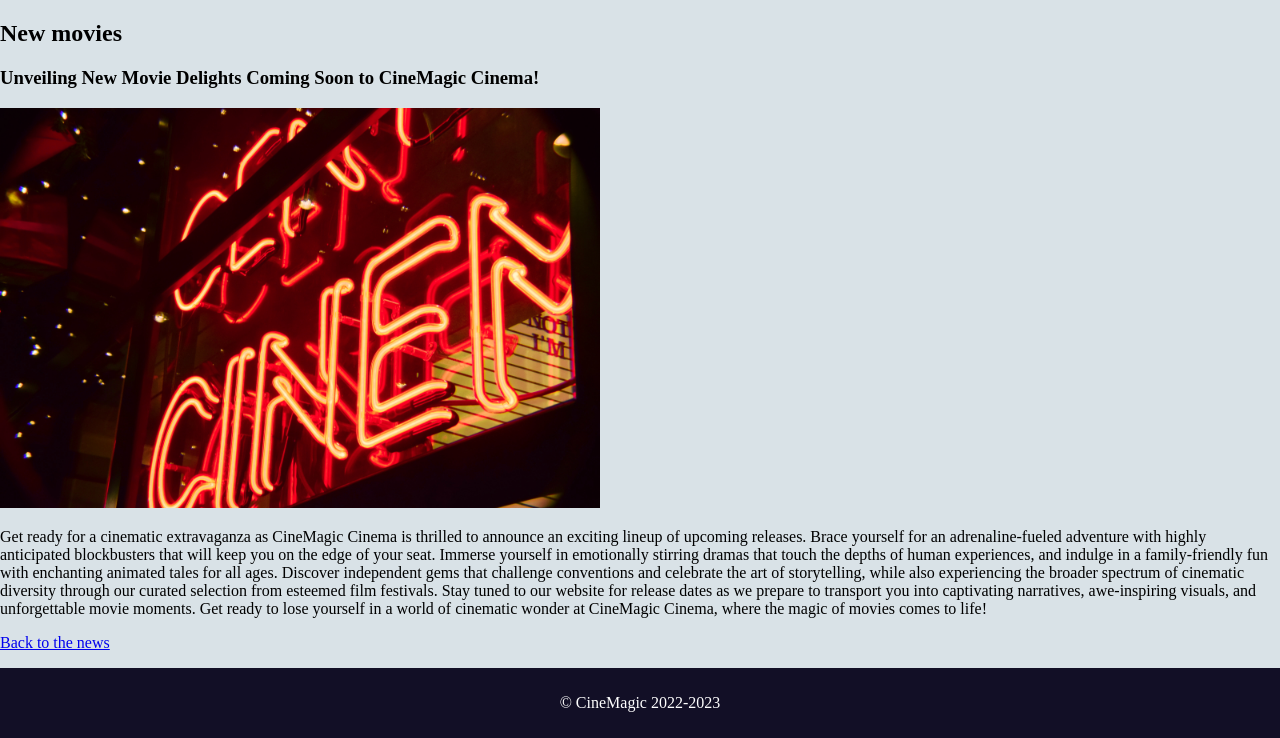
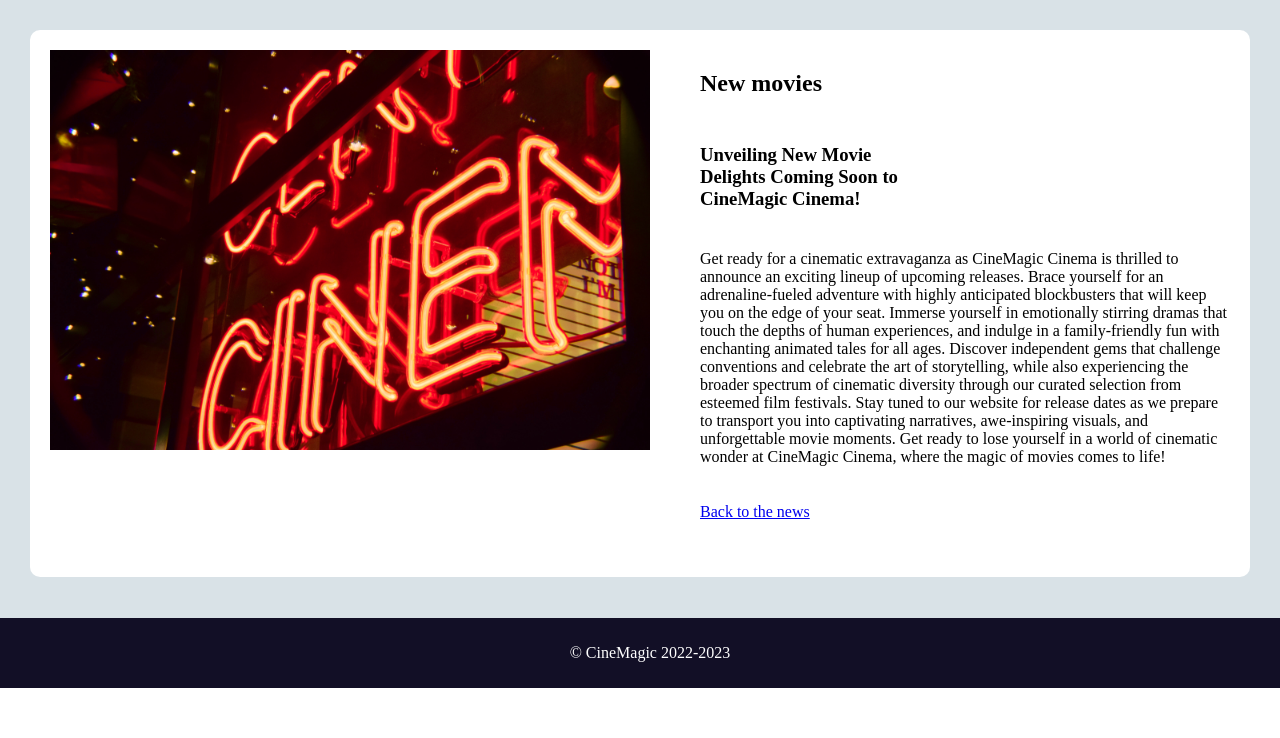
Before and after one commit to chamomil/MTDweb-ap, a Django app: page /articles/2/ in a window 1280 px wide; the page is wider, and only the part inside the window is pictured. Shown: the part 112-850 px from the top of that part. After the commit the page ends 800 px from the top of that part, so only its background shows below. Run offline with Django 4.2, Linux system fonts and the light colour scheme; data comes from the database, SQL or seed files in the repository.

Commit message:
modify list-details, add css

```diff
--- a/articles/templates/article-details.html
+++ b/articles/templates/article-details.html
@@ -1,11 +1,15 @@
 {% extends 'base.html' %}
+{% load static %}
 
+{% block style %}<link rel="stylesheet" href="{% static 'css/article_details.css' %}">{% endblock %}
 {% block title %}Article details{% endblock %}
 
 {% block content %}
-    <h2>{{ object.title }}</h2>
-    <h3>{{ object.description }}</h3>
-    <img src="{{ article.article_image.url }}" alt="article poster" height="400">
-    <p>{{ object.content }}</p>
-    <p><a href="{% url 'article-list' %}">Back to the news</a></p>
+    <div id="article">
+        <h2 id="article_name">{{ object.title }}</h2>
+        <h3 id="article_description">{{ object.description }}</h3>
+        <img src="{{ article.article_image.url }}" alt="article poster">
+        <p id="article_text">{{ object.content }}</p>
+        <p id="back"><a href="{% url 'article-list' %}">Back to the news</a></p>
+    </div>
 {% endblock %}
--- /dev/null
+++ b/static/css/article_details.css
@@ -0,0 +1,45 @@
+[src] {
+    height: 400px;
+    grid-column: 1;
+    grid-row: 1/6;
+}
+
+#article {
+    display: grid;
+    grid-template-columns: repeat(3, 1fr);
+    grid-column-gap: 50px;
+    grid-auto-rows: minmax(70px, auto);
+    grid-row-gap: 5px;
+}
+
+div[id="article"] {
+    background-color: white;
+    margin: 30px;
+    border-radius: 10px;
+    padding: 20px;
+}
+
+h2[id$="name"] {
+    grid-column: 2;
+    grid-row: 1;
+}
+
+h3[id*="desc"] {
+    grid-column: 2;
+    grid-row: 2;
+}
+
+p[id^="article_t"] {
+    grid-column: 2/4;
+    grid-row: 3/5;
+}
+
+#back {
+    grid-column: 2;
+    grid-row: 5;
+}
+
+footer {
+    position: fixed;
+    width: 100%;
+}
```
